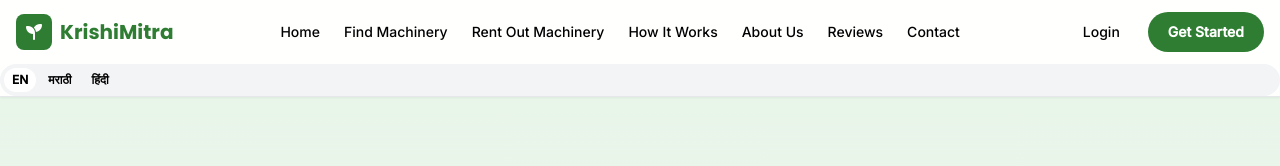
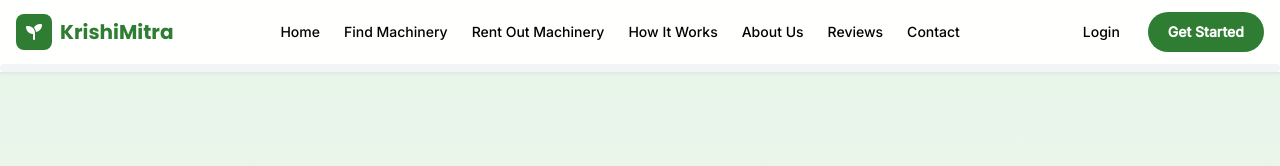
Before and after one commit to krishimitraofficial/krishimitra, a plain HTML site: page index.html in a window 1280 px wide. Shown: the top 166 px of the page. Drawn offline with nearby package versions, Linux system fonts and the light colour scheme.

Commit message:
Update index.html

```diff
--- a/index.html
+++ b/index.html
@@ -18,9 +18,6 @@
 <div class="flex items-center gap-3"><button id="dashBtn" onclick="openDashboard()" class="hidden px-4 py-2 bg-gray-100 rounded-full text-sm"><i class="fa-regular fa-user mr-1"></i> Dashboard</button><button onclick="navigate('login')" id="loginBtn" class="px-4 py-2 text-sm font-medium">Login</button><button onclick="navigate('find')" class="hidden md:block px-5 py-2.5 bg-primary text-white rounded-full text-sm font-semibold">Get Started</button><button class="lg:hidden" onclick="toggleMobile()"><i class="fa-solid fa-bars text-xl"></i></button></div>
 </div>
 <div class="flex gap-1 bg-gray-100 p-1 rounded-full text-xs font-bold">
-<button onclick="setLang('en')" class="px-2 py-1 rounded-full bg-white">EN</button>
-<button onclick="setLang('mr')" class="px-2 py-1 rounded-full">मराठी</button>
-<button onclick="setLang('hi')" class="px-2 py-1 rounded-full">हिंदी</button>
 </div>
 <div id="mobileMenu" class="hidden lg:hidden border-t bg-white p-4 space-y-3"><a onclick="navigate('home');toggleMobile()" class="block">Home</a><a onclick="navigate('find');toggleMobile()" class="block">Find Machinery</a><a onclick="navigate('rent');toggleMobile()" class="block">Rent Out Machinery</a><a onclick="navigate('how');toggleMobile()" class="block">How It Works</a><a onclick="navigate('about');toggleMobile()" class="block">About Us</a><a onclick="navigate('reviews');toggleMobile()" class="block">Reviews</a><a onclick="navigate('contact');toggleMobile()" class="block">Contact</a></div>
 </nav>
@@ -287,53 +284,6 @@ function selectLoc(loc,type){
 }
 document.addEventListener('click',e=>{ if(!e.target.closest('.relative')){ document.querySelectorAll('[id$="-locDrop"]').forEach(d=>d.classList.add('hidden')); }});
 render();
-function setLang(lang){
-  let t = {
-    en: {
-      h1: 'Find the Right Farm Machinery, <span class="text-primary">Right When You Need It.</span>',
-      sub: 'KrishiMitra connects farmers with nearby agricultural machinery owners for easy, affordable and reliable rentals.',
-      need: 'I Need a Machine',
-      rent: 'Rent Out My Machine',
-      find: 'Find Machinery',
-      home: 'Home', findNav: 'Find Machinery', rentNav: 'Rent Out Machinery', how: 'How It Works', about: 'About Us', review: 'Reviews', contact: 'Contact', login: 'Login'
-    },
-    mr: {
-      h1: 'योग्य शेती यंत्र शोधा, <span class="text-primary">जेव्हा हवे तेव्हा.</span>',
-      sub: 'कृषीमित्र शेतकऱ्यांना जवळच्या शेती यंत्र मालकांशी जोडते - सोपे, स्वस्त आणि विश्वासू भाडे.',
-      need: 'मला यंत्र हवे आहे',
-      rent: 'माझे यंत्र भाड्याने द्या',
-      find: 'यंत्र शोधा',
-      home: 'होम', findNav: 'यंत्र शोधा', rentNav: 'यंत्र भाड्याने द्या', how: 'कसे काम करते', about: 'आमच्याबद्दल', review: 'अभिप्राय', contact: 'संपर्क', login: 'लॉगिन'
-    },
-    hi: {
-      h1: 'सही खेती की मशीन खोजें, <span class="text-primary">जब चाहिए तब.</span>',
-      sub: 'कृषिमित्र किसानों को पास के कृषि यंत्र मालिकों से जोड़ता है - आसान, सस्ता और भरोसेमंद किराया.',
-      need: 'मुझे मशीन चाहिए',
-      rent: 'मेरी मशीन किराये पर दें',
-      find: 'मशीन खोजें',
-      home: 'होम', findNav: 'मशीन खोजें', rentNav: 'मशीन किराये पर दें', how: 'कैसे काम करता है', about: 'हमारे बारे में', review: 'समीक्षा', contact: 'संपर्क', login: 'लॉगिन'
-    }
-  };
-  let d = t[lang];
-  document.querySelector('h1').innerHTML = d.h1;
-  let allP = document.querySelectorAll('p');
-  if(allP[0]) allP[0].innerText = d.sub;
-  let btns = document.querySelectorAll('button');
-  btns.forEach(b=>{
-    if(b.innerText.includes('I Need') || b.innerText.includes('मला') || b.innerText.includes('मुझे')) b.innerText = d.need;
-    if(b.innerText.includes('Rent Out My') || b.innerText.includes('माझे यंत्र') || b.innerText.includes('मेरी मशीन')) b.innerText = d.rent;
-    if(b.innerText.includes('Find Machinery') || b.innerText.includes('यंत्र शोधा') || b.innerText.includes('मशीन खोजें')) b.innerText = d.find;
-    if(b.innerText.includes('Login') || b.innerText.includes('लॉगिन')) b.innerText = d.login;
-  });
-  let links = document.querySelectorAll('nav a');
-  if(links[0]) links[0].innerText = d.home;
-  if(links[1]) links[1].innerText = d.findNav;
-  if(links[2]) links[2].innerText = d.rentNav;
-  if(links[3]) links[3].innerText = d.how;
-  if(links[4]) links[4].innerText = d.about;
-  if(links[5]) links[5].innerText = d.review;
-  if(links[6]) links[6].innerText = d.contact;
-}
 </script>
 </body>
 </html>
```
